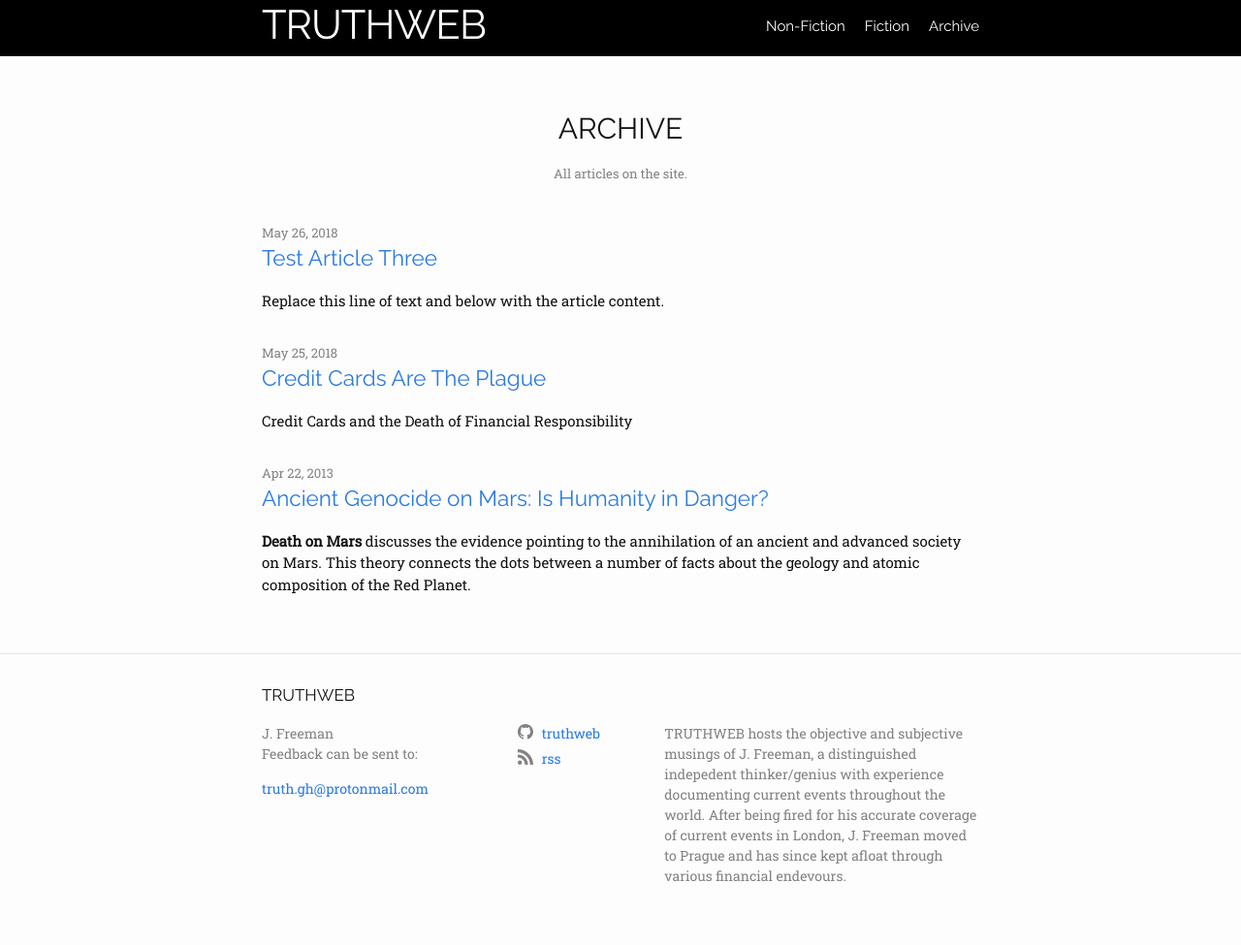
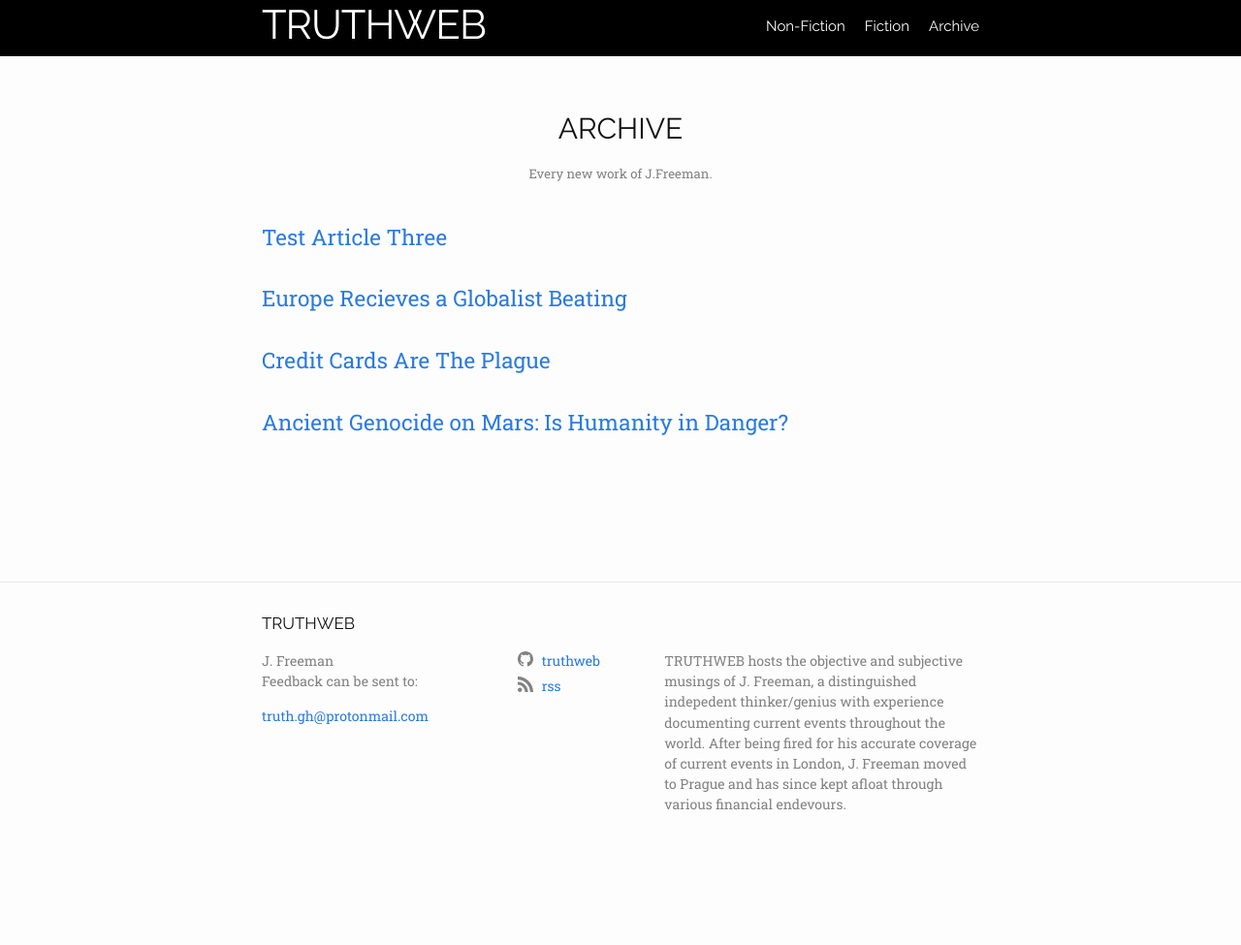
Before and after one commit to truthweb/truthweb.github.io, a Jekyll site: the page built from archive.md, in a window 1280 px wide. Shown: the whole page at 97% size. Built offline with Jekyll 4.4.1, drawn with Linux system fonts in a browser that asks for light colours; after the commit the page ends 900 px from its top, so only the background shows below that.

Commit message:
Uploading changes to articles. Latest article: 2018-05-26-testarticle.wg.

```diff
--- a/_layouts/archive.html
+++ b/_layouts/archive.html
@@ -5,7 +5,7 @@ layout: default
 <div class="home">
 	<br \>
     <h1 class="page-heading" style="text-align:center;">ARCHIVE</h1>
-    <p class="post-meta" style="text-align:center;">All articles on the site.</p>
+    <p class="post-meta" style="text-align:center;">Every new work of J.Freeman.</p>
     <br \>
 
   {{ content }}
@@ -13,16 +13,7 @@ layout: default
   <!--h2 class="post-list-heading">Latest Articles:</h2-->
     <ul class="post-list">
       {%- for post in site.posts -%}
-      <li>
-        {%- assign date_format = site.minima.date_format | default: "%b %-d, %Y" -%}
-        <span class="post-meta">{{ post.date | date: date_format }}</span>
-        <h3>
-          <a class="post-link" href="{{ post.url | relative_url }}">
-            {{ post.title | escape }}
-          </a>
-        </h3>
-      {{ post.excerpt }}
-      </li>
+      <li><a class="post-link" href="{{ post.url | relative_url }}">{{ post.title | escape }}</a></li>
       {%- endfor -%}
     </ul>
 
--- a/_posts/2018-04-22-mars.markdown
+++ b/_posts/2018-04-22-mars.markdown
@@ -3,6 +3,7 @@ layout: post
 title: "Ancient Genocide on Mars: Is Humanity in Danger?"
 date: 2013-04-22 23:59:18
 permalink: /non-fiction/mars
+categories: non-fiction
 ---
 **Death on Mars** discusses the evidence pointing to the annihilation of an ancient and advanced society on Mars. This theory connects the dots between a number of facts about the geology and atomic composition of the Red Planet.
 
--- /dev/null
+++ b/_posts/2018-05-26-eu-globalists.markdown
@@ -0,0 +1,20 @@
+---
+layout: post
+title: "Europe Recieves a Globalist Beating"
+permalink: /non-fiction/eu-globalists
+date: 2018-05-26 23:59:18
+categories: non-fiction
+---
+
+Replace this line of text and below with the article content.
+
+## This will become a section heading.
+1. List entry one.
+2. List entry two.
+3. List entry three.
+
+### This can be used for sub-sections.
+
+Emphasis can be done like this: *Italics* **Bold**
+
+**J. Freeman**
```
Also changed, not shown: 2 other files.
